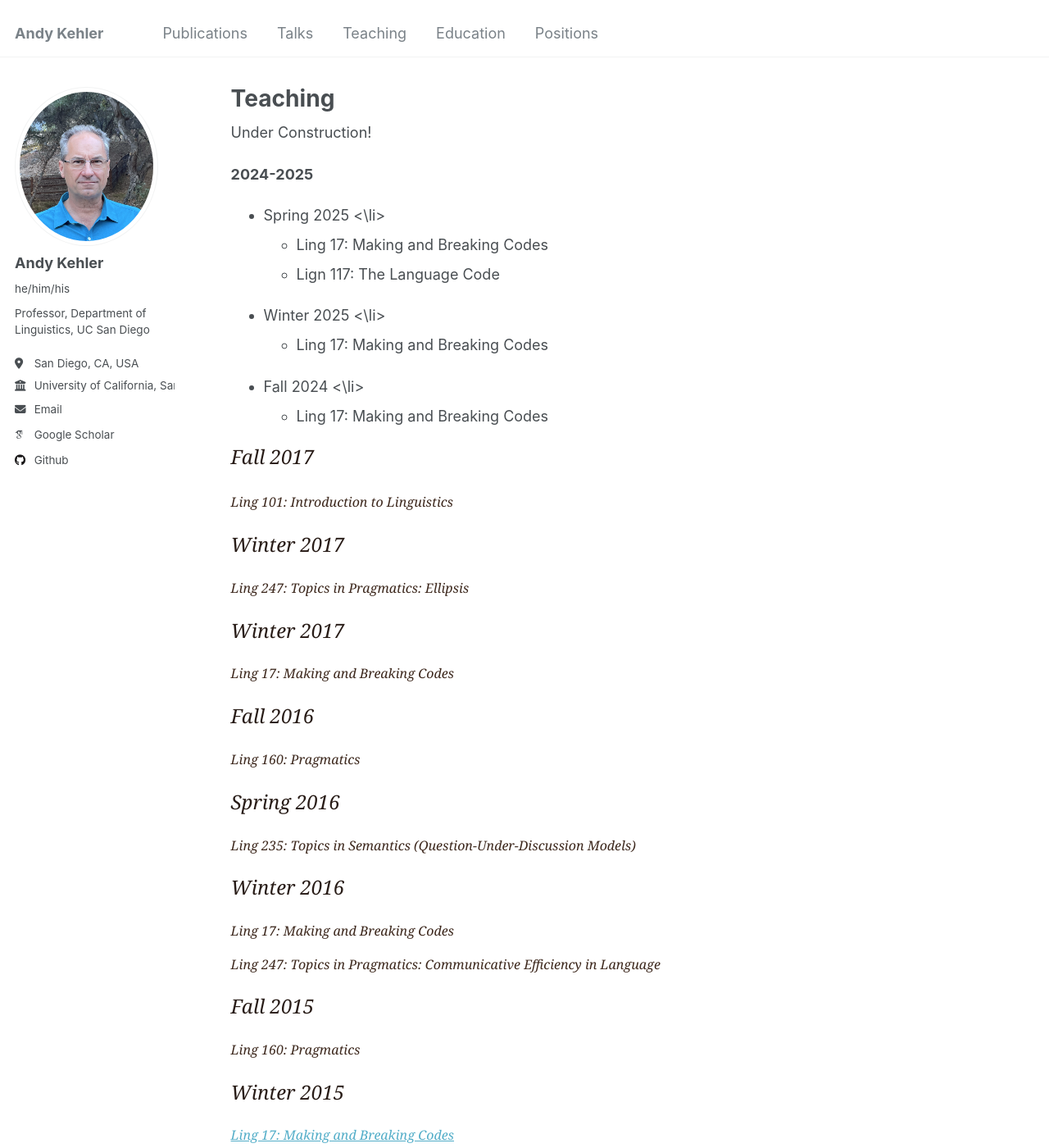
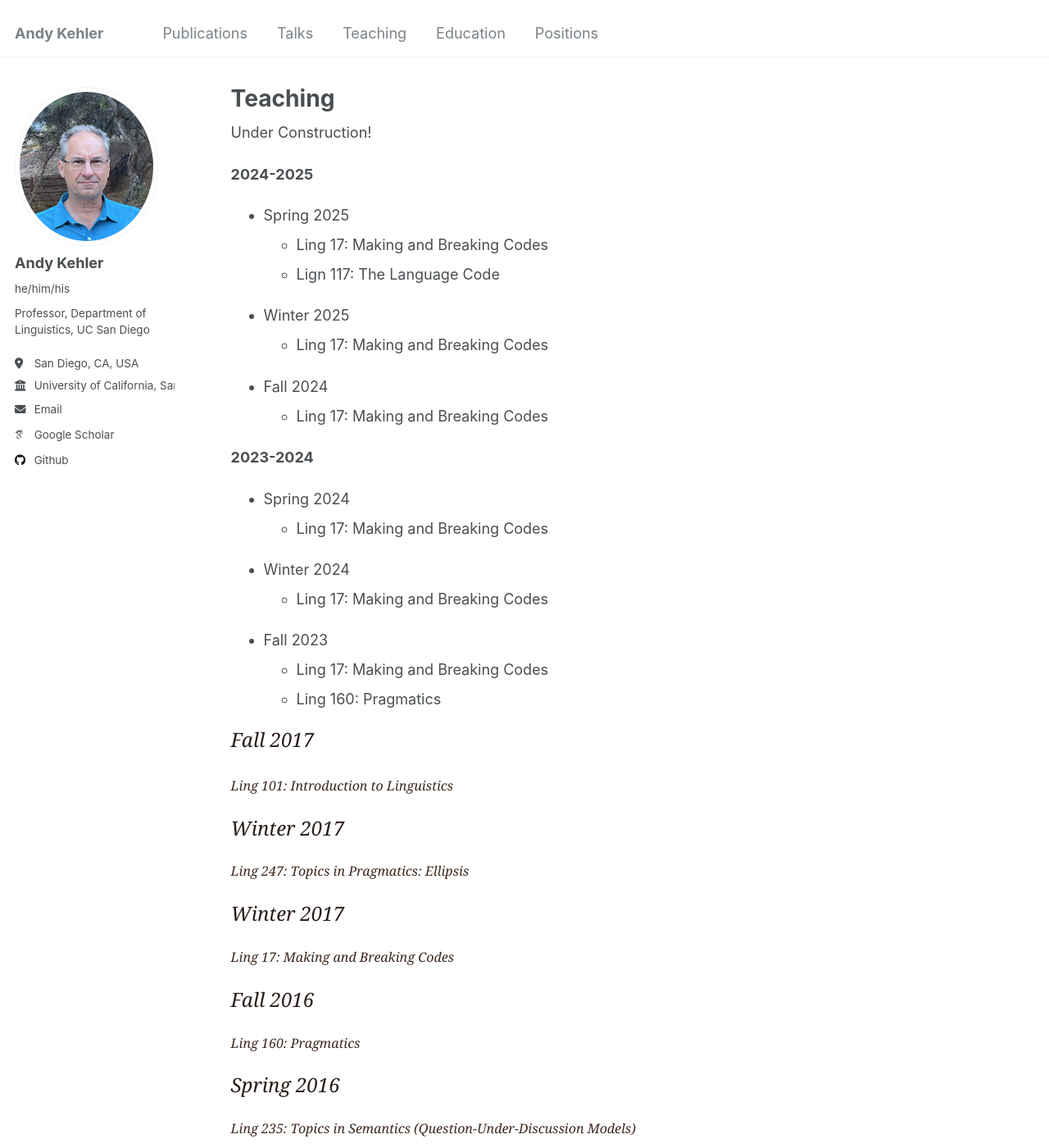
Before and after one commit to akehler/akehler.github.io, a Jekyll site: the page built from _pages/teaching.html, in a window 1280 px wide and 1400 px high. Shown: the whole window at 82% size. Built offline with Jekyll 4.4.1, drawn with Linux system fonts in a browser that asks for light colours; some web fonts are replaced.

Commit message:
Update teaching.html

```diff
--- a/_pages/teaching.html
+++ b/_pages/teaching.html
@@ -14,7 +14,7 @@ Under Construction!
 
 <ul>
 <li>Spring 2025
-<\li>
+</li>
 <ul>
 <li>
 Ling 17: Making and Breaking Codes
@@ -28,7 +28,7 @@ Lign 117: The Language Code
 
 <ul>
 <li>Winter 2025
-<\li>
+</li>
 <ul>
 <li>
 Ling 17: Making and Breaking Codes
@@ -39,10 +39,49 @@ Ling 17: Making and Breaking Codes
 <p></p>
 <ul>
 <li>Fall 2024
-<\li>
+</li>
 <ul>
 <li>
 Ling 17: Making and Breaking Codes
+</li>
+</ul>
+</ul>
+
+<p></p>
+<strong>2023-2024</strong>
+<p></p>
+
+<ul>
+<li>Spring 2024
+</li>
+<ul>
+<li>
+Ling 17: Making and Breaking Codes
+</li>
+</ul>
+</ul>
+<p></p>
+
+<ul>
+<li>Winter 2024
+</li>
+<ul>
+<li>
+Ling 17: Making and Breaking Codes
+</li>
+</ul>
+</ul>
+
+<p></p>
+<ul>
+<li>Fall 2023
+</li>
+<ul>
+<li>
+Ling 17: Making and Breaking Codes
+</li>
+<li>
+Ling 160: Pragmatics
 </li>
 </ul>
 </ul>
```
